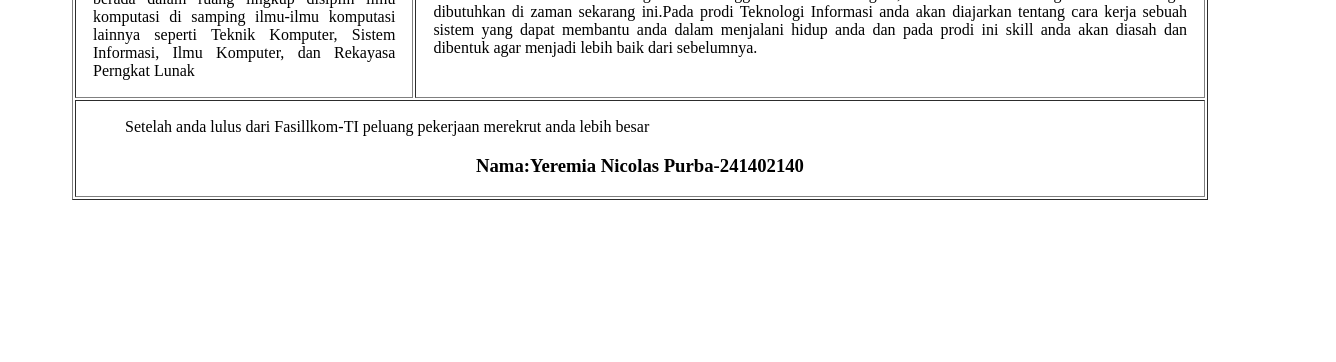
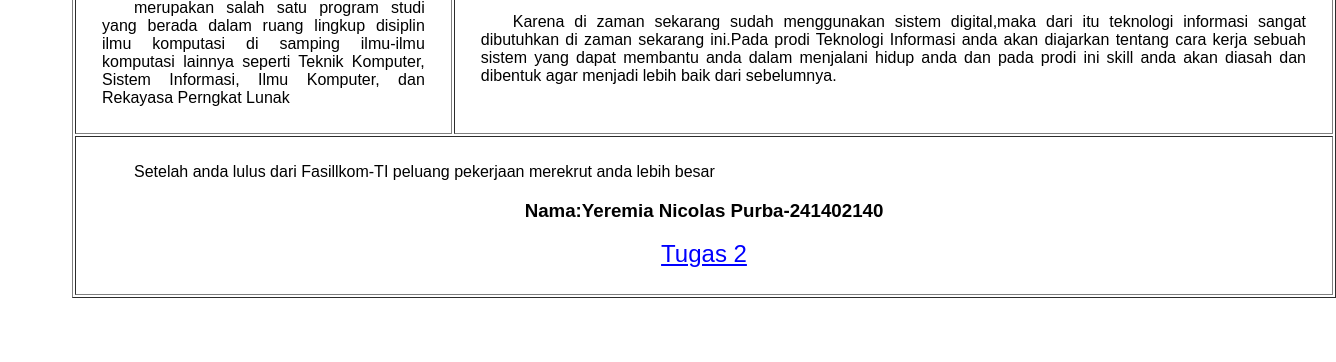
Before and after one commit to CodeMaster-D/yeremia, a plain HTML site: page index.html in a window 1280 px wide. Shown: the part 785-1147 px from the top of the page, 1336 px wide, since content can reach past the window. Before the commit the page ends 1049 px from the top, so only its background shows below. Drawn offline with Linux system fonts and the light colour scheme.

Commit message:
Update index.html

```diff
--- a/index.html
+++ b/index.html
@@ -3,11 +3,41 @@
 <head>
   <meta charset="UTF-8">
   <meta name="viewport" content="width=device-width, initial-scale=1.0">
-    <title>Tugas Pepmprograman Web</title>
+  <title>Tugas Pemrograman Web</title>
 </head>
 <body>
+    <style>
+        body {
+          font-family: Arial, sans-serif;
+        }
+
+        table {
+          width: 100%;
+        }
+
+        td, th {
+          padding: 10px;
+        }
+
+        h1, h2, h3 {
+          text-align: center;
+        }
+
+        p {
+          text-align: justify;
+        }
+
+        .center-link {
+          text-align: center;
+        }
+
+        .big-link {
+          font-size: 1.5rem;
+          color: blue;
+          text-decoration: underline;
+        }
+      </style>
   <table border="1" style="margin: 4rem;">
-        <!-- Header Start-->
     <tr>
       <th colspan="2">
         <h1>Fasilkom-TI Universitas Sumatra Utara</h1>
@@ -22,24 +52,17 @@
           dan banyak menghasilkan banyak siswa berprestasi
         </p>
         <img src="https://dsai.usu.ac.id/wp-content/uploads/2020/12/Fasilkom-TI_1.png" alt="Foto Bangunan Fasilkom-TI USU" style="margin: 1rem;">
-
       </th>
     </tr>
-         <!-- Header end -->
-
-         <!-- Main Menu (Link) Start -->
     <tr>
       <td align="center" colspan="2">
         <p style="margin: 1rem">
           Tidak hanya itu,fakultas ini masih memiliki banyak fakta menarik
-                    yang bisa kamu baca  melalui link dibawah ini
+          yang bisa kamu baca  melalui link dibawah ini
         </p>
         <a href="https://fasilkom-ti.usu.ac.id/id">Klik Link Ini</a>
       </td>
     </tr>
-<!-- Main Menu (Link) End -->
-
-<!-- Side Bar Start -->
     <tr>
       <td style="width: 30%">
 
@@ -51,9 +74,6 @@
           Rekayasa Perngkat Lunak
         </p>
       </td>
-            <!-- Side Bar End -->
-
-            <!-- Isi Konten Start -->
       <td style="width: 70%">
         <h2 style="margin: 1rem">Mengapa Teknologi Informasi Dibutuhkan?</h2>
         <h3 style="margin: 1rem">Alasan:</h3>
@@ -67,19 +87,21 @@
         </p>
       </td>
     </tr>
-         <!-- Isi Konten End -->
-
-         <!-- Footer Start -->
     <tr>
       <td colspan="2">
         <p style="text-indent: 2rem; text-align: justify;margin: 1rem">
           Setelah anda lulus dari Fasillkom-TI peluang pekerjaan merekrut
           anda lebih besar
+        </p>
+
+        <p style="text-indent: 2rem; text-align: justify;margin: 1rem">
           <h3 style="text-align: center;">Nama:Yeremia Nicolas Purba-241402140</h3>
+          <div class="center-link">
+            <a href="index2.html" class="big-link">Tugas 2</a>
+          </div>
         </p>
       </td>
     </tr>
-        <!-- Footer End -->
   </table>
 </body>
 </html>
```
Lines whose indentation alone changed are shown as unchanged.
